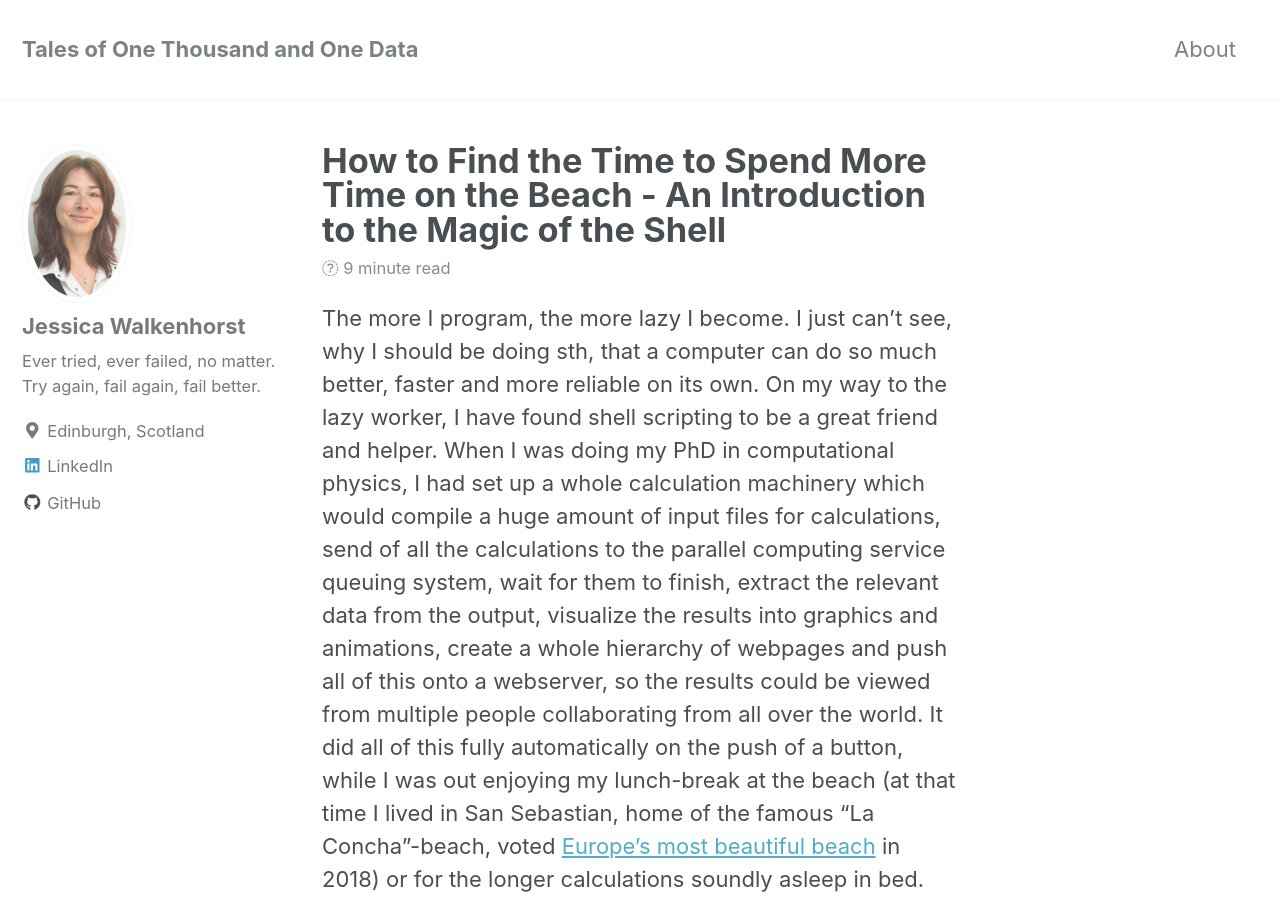
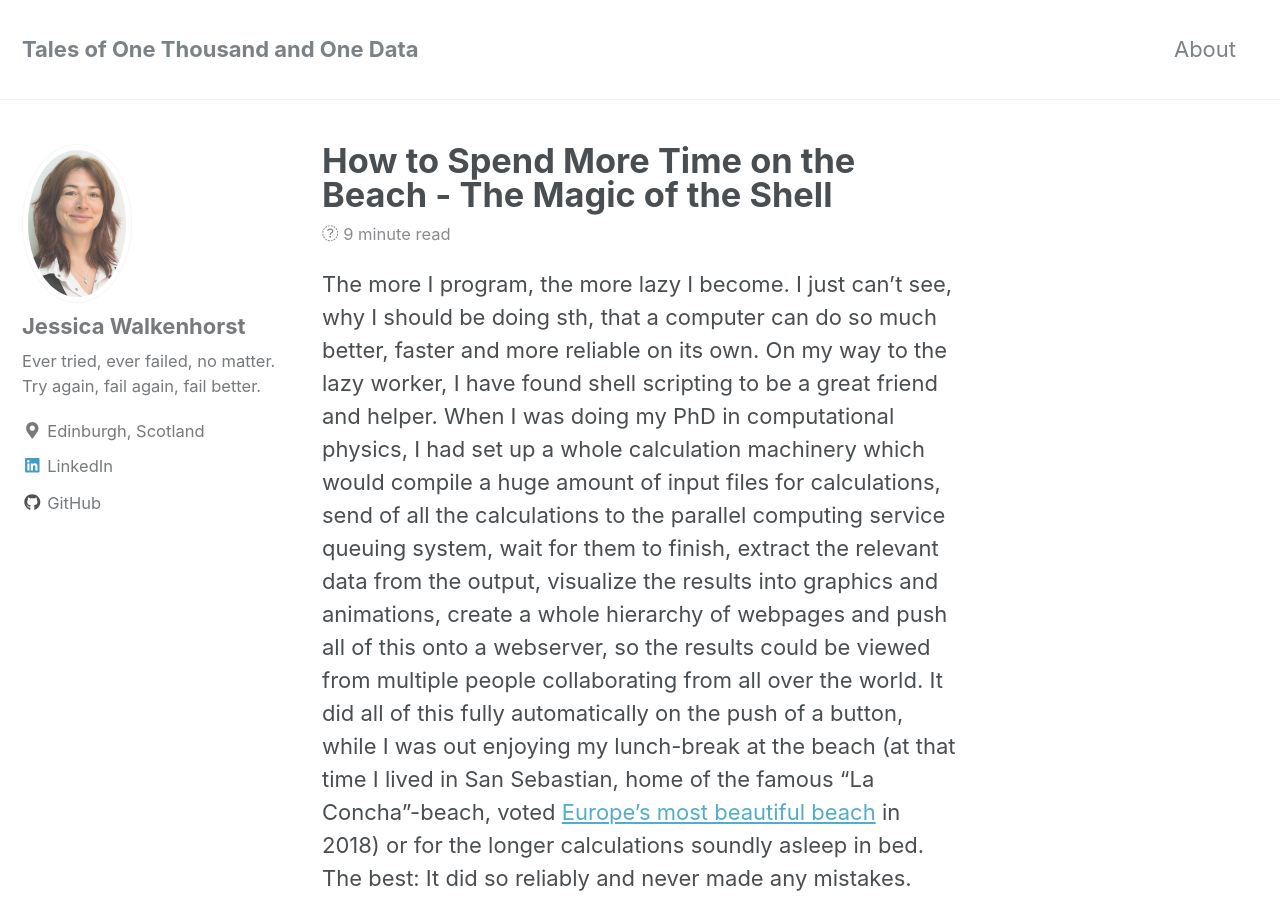
Before and after one commit to walkenho/walkenho.github.io, a Jekyll site: the page built from _posts/2019-04-16-introduction-to-bash.md, in a window 1280 px wide and 900 px high. Built offline with Jekyll 4.4.1, drawn with Linux system fonts in a browser that asks for light colours; nearby versions of some CDN libraries.

Commit message:
Update 2019-04-16-introduction-to-bash.md

```diff
--- a/_posts/2019-04-16-introduction-to-bash.md
+++ b/_posts/2019-04-16-introduction-to-bash.md
@@ -1,5 +1,5 @@
 ---
-title: How to Find the Time to Spend More Time on the Beach - An Introduction to the Magic of the Shell
+title: How to Spend More Time on the Beach - The Magic of the Shell
 tags:
   - bash
 excerpt: A comprehensive introduction to shell scripting.
```
